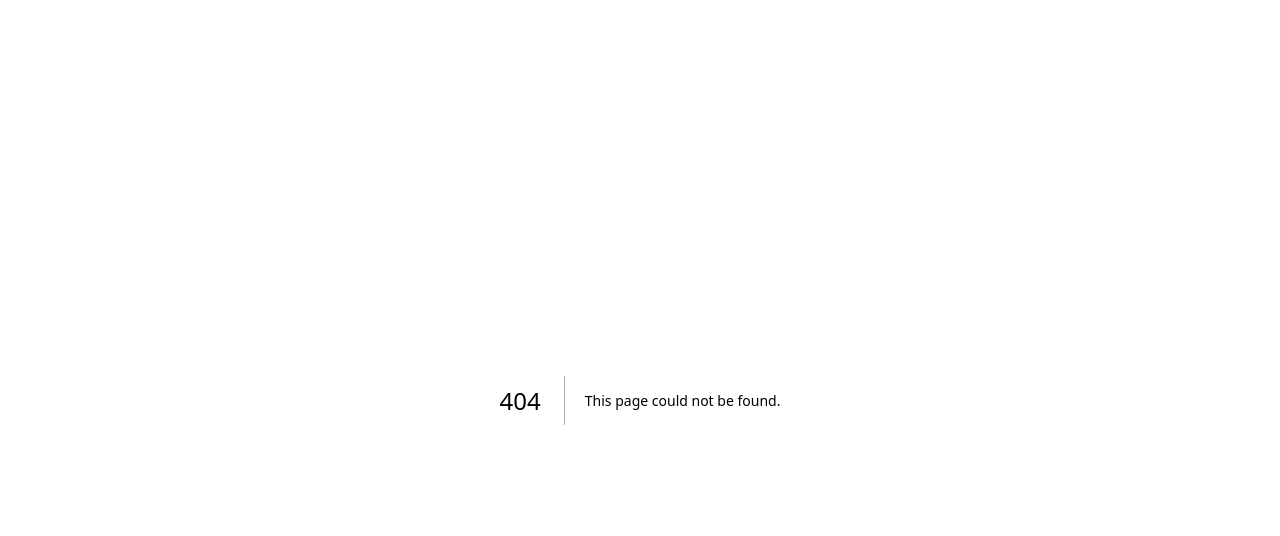
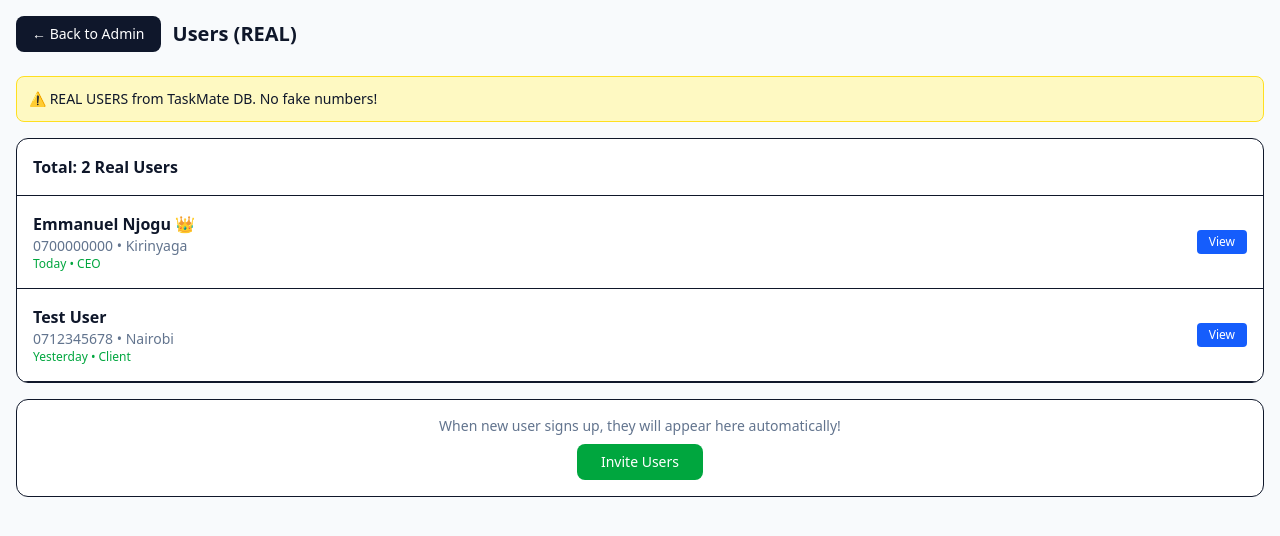
Before and after one commit to njoguemmanuel04-lgtm/taskmate, a Next.js app: page /admin/users in a window 1280 px wide. Before the commit this address had no page. Shown: the top 536 px of the page. Built offline with nearby package versions, Linux system fonts and the light colour scheme.

Commit message:
Create page.tsx

```diff
--- /dev/null
+++ b/app/admin/users/page.tsx
@@ -0,0 +1,41 @@
+"use client"
+import Link from 'next/link';
+
+export default function UsersPage() {
+  const users = [
+    { id: 1, name: "Emmanuel Njogu", phone: "0700000000", role: "CEO", county: "Kirinyaga", joined: "Today" },
+    { id: 2, name: "Test User", phone: "0712345678", role: "Client", county: "Nairobi", joined: "Yesterday" },
+  ];
+
+  return (
+    <div className="min-h-screen bg-[#f8fafc] p-4">
+      <div className="flex items-center gap-3 mb-6">
+        <Link href="/admin" className="bg-slate-900 text-white px-4 py-2 rounded-lg text-sm">← Back to Admin</Link>
+        <h1 className="font-bold text-xl">Users (REAL)</h1>
+      </div>
+
+      <div className="bg-yellow-100 border border-yellow-300 p-3 rounded-lg text-sm mb-4">
+        ⚠️ REAL USERS from TaskMate DB. No fake numbers!
+      </div>
+
+      <div className="bg-white rounded-xl border overflow-hidden">
+        <div className="p-4 font-bold border-b">Total: {users.length} Real Users</div>
+        {users.map(u => (
+          <div key={u.id} className="p-4 border-b flex justify-between items-center">
+            <div>
+              <p className="font-bold">{u.name} {u.role==="CEO"? "👑": ""}</p>
+              <p className="text-sm text-slate-500">{u.phone} • {u.county}</p>
+              <p className="text-xs text-green-600">{u.joined} • {u.role}</p>
+            </div>
+            <button className="bg-blue-600 text-white px-3 py-1 rounded text-xs">View</button>
+          </div>
+        ))}
+      </div>
+
+      <div className="mt-4 bg-white p-4 rounded-xl border text-center">
+        <p className="text-sm text-slate-500">When new user signs up, they will appear here automatically!</p>
+        <Link href="/" className="mt-2 inline-block bg-green-600 text-white px-6 py-2 rounded-lg text-sm">Invite Users</Link>
+      </div>
+    </div>
+  );
+}
```
